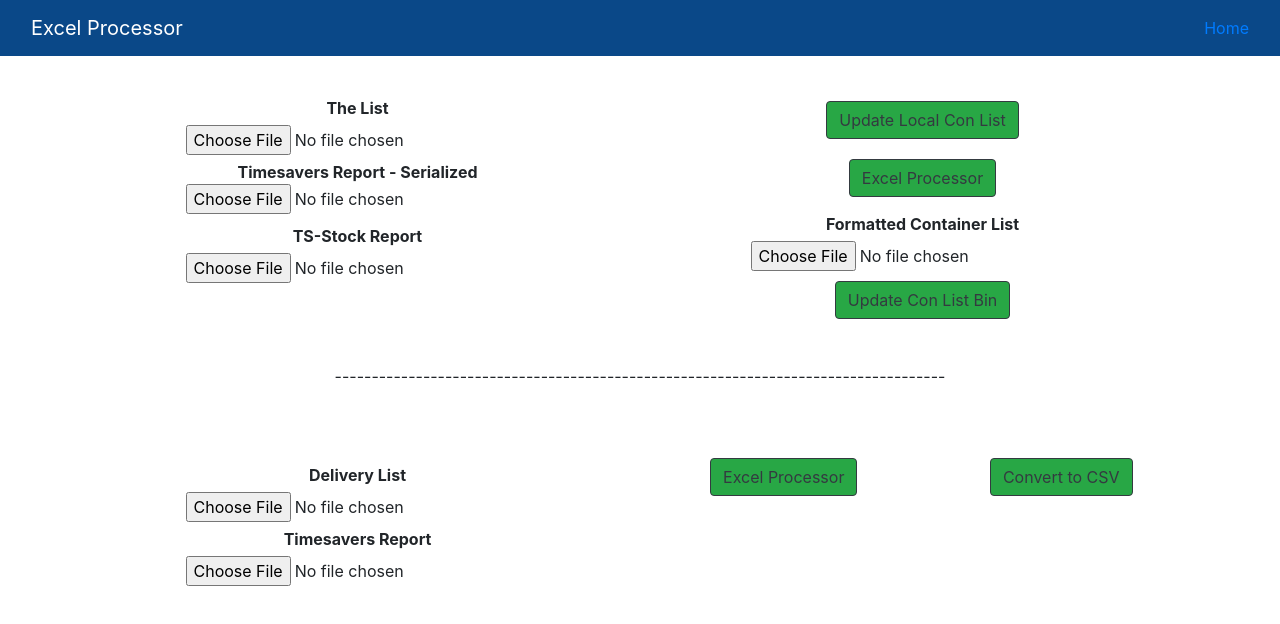
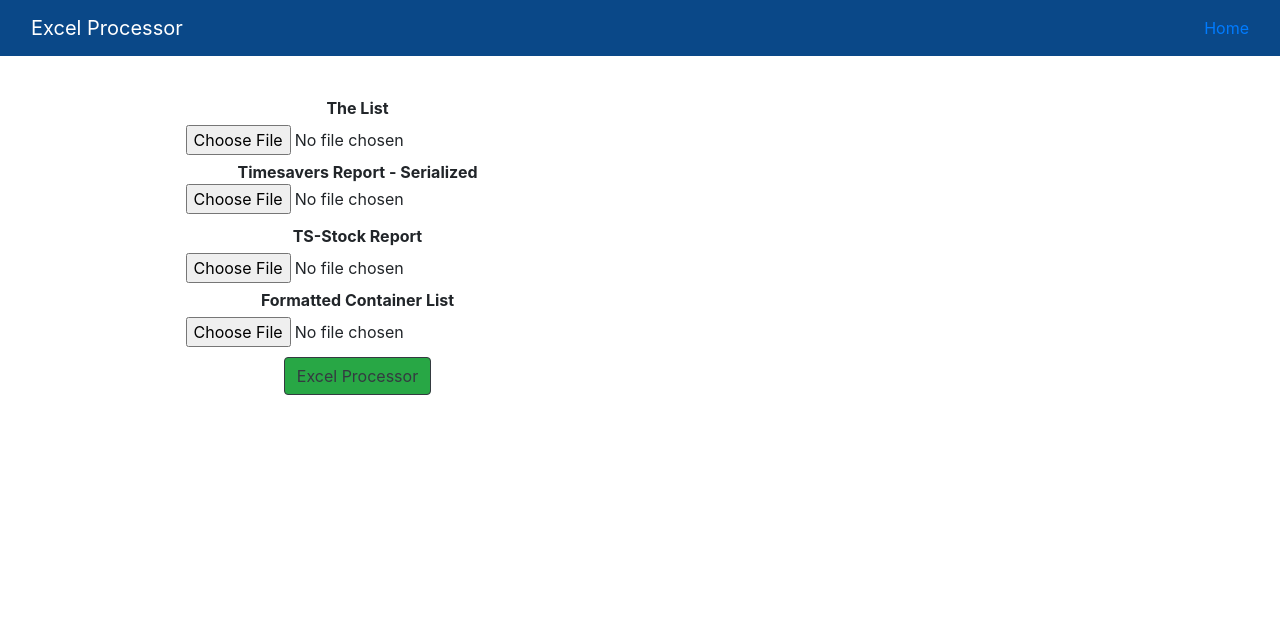
Before and after one commit to patrickhilmoe/Reactapp_first, a React (Create React App) app: page / in a window 1280 px wide. Shown: the top 624 px of the page. Built offline with nearby package versions, Linux system fonts and the light colour scheme.

Commit message:
Key update is working, changed layout a little too

```diff
--- a/src/App.js
+++ b/src/App.js
@@ -612,17 +612,11 @@ function ProcessArrays() {
 // console.log(`the largest number is: ${largestNum}`)
   TagLocation(array2, array3, array4);
   array2.forEach((y) => {
-    console.log('tag list loop started');
     array1.forEach((x) => {
-      console.log('serial list loop started');
       // for each individual line in the Serialized Stock Array the Delivery list array cycles through
       // these two 'if' statements move forward when the model number and location in the Serialized Stock Array matches the Delivery list array
       if (x.StockNumber === y.StockShipped) {
-        console.log(`stock numbers match: ${x.StockNumber}`);
         if (x.Location == y.LocationNumber) {
-          console.log(`model from serial stock is ${x.StockNumber}`);
-          console.log(`date from serial stock is ${x.PurchaseDate}}`);
-          console.log(`Quantity on hand is ${x.QuantityOnHand}`);
           modelDatePair(
             x.StockNumber,
             x.PurchaseDate,
@@ -693,14 +687,6 @@ function ProcessArrays() {
           }}
         />
         </div>
-        </div>
-        <div className='col'>
-        <div className="col-sm" style={{padding:"10px", margin:'auto'}}>
-        <button className="btn btn-success btn-outline-dark" onClick={getConList}>Update Local Con List</button>
-        </div>
-        <div className="col-sm" style={{padding:"10px", margin:'auto'}}>
-        <button className="btn btn-success btn-outline-dark" onClick={ProcessArrays}>Excel Processor</button>
-        </div>
         <div className='col'>
           <div style={{padding:"5px", margin:'auto'}}>
             <strong>Formatted Container List</strong>
@@ -714,17 +700,26 @@ function ProcessArrays() {
         />
         </div>
         <div className="col-sm" style={{padding:"10px", margin:'auto'}}>
+        <button className="btn btn-success btn-outline-dark" onClick={ProcessArrays}>Excel Processor</button>
+        </div>
+        </div>
+        <div className='col'>
+        {/* <div className="col-sm" style={{padding:"10px", margin:'auto'}}>
+        <button className="btn btn-success btn-outline-dark" onClick={getConList}>Update Local Con List</button>
+        </div> */}
+        {/* <div className="col-sm" style={{padding:"10px", margin:'auto'}}>
         <button className="btn btn-success btn-outline-dark" onClick={ConListUpdate}>Update Con List Bin</button>
-        </div>
+        </div> */}
         </div>
         </div>
       </div>
-      <div>
+      {/* <div>
         <p>
           -----------------------------------------------------------------------------------
         </p>
       </div>
-      <Second/>
+      <Second/> */}
+
       {/* <table className="table">
         <thead>
           <tr>
```
